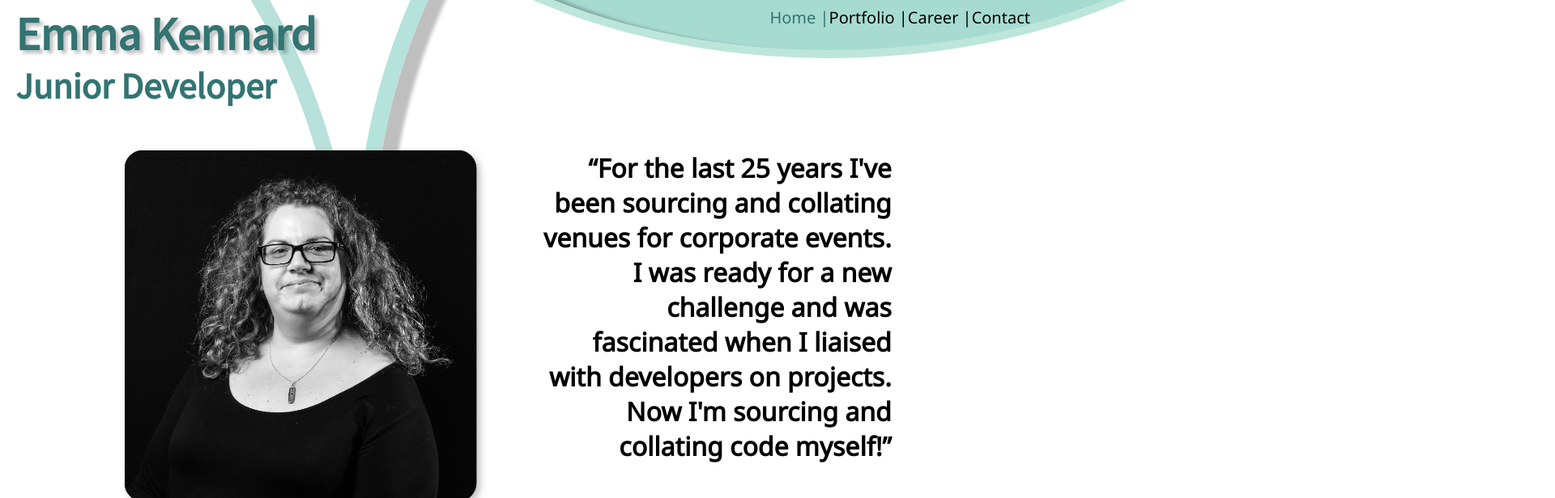
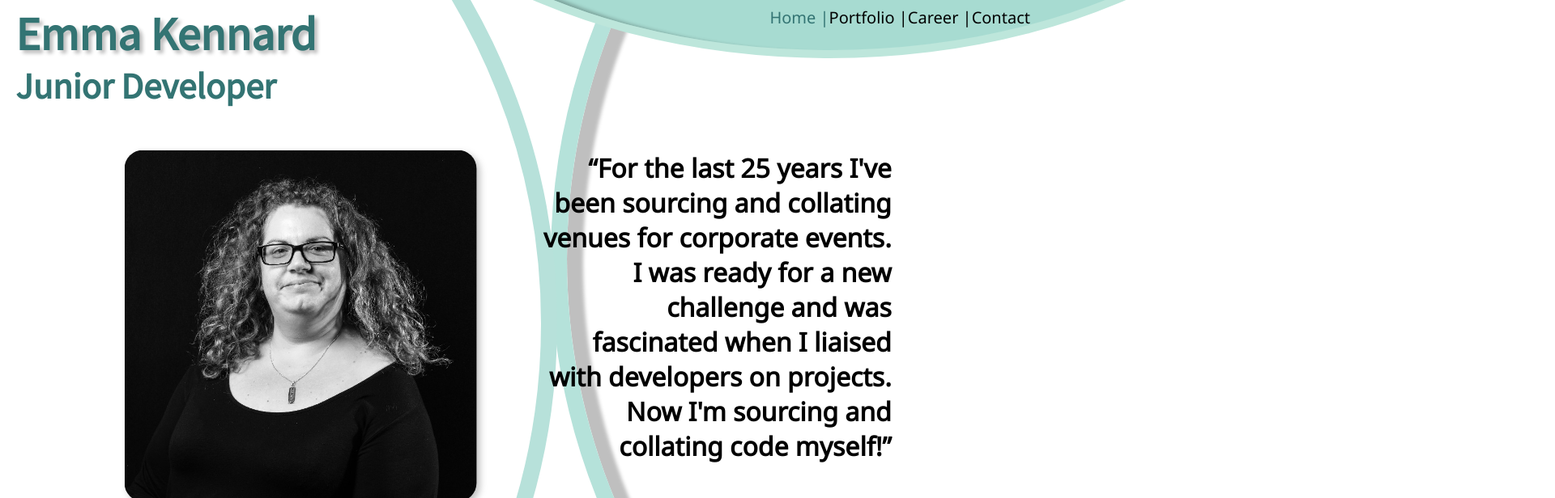
Before and after one commit to Elkennard/ek-portfolio, a React (Create React App) app in the folder portfolio/: page / in a window 1280 px wide. Shown: the top 616 px of the page at 81% size, 1920 px wide, since content can reach past the window. Built offline with nearby package versions, Linux system fonts and the light colour scheme.

Commit message:
used vmin on elispses, seems to be working better across devices

```diff
--- a/portfolio/src/App.css
+++ b/portfolio/src/App.css
@@ -81,7 +81,7 @@ nav {
   position: absolute;
   width: 200vmin;
   height: 200vmin;
-  left: -145vmin;
+  left: -114vmin;
   top: -50vmin;
 
   border: 20px solid #b7e1da;
@@ -96,7 +96,7 @@ nav {
   position: absolute;
   width: 200vmin;
   height: 200vmin;
-  left: 55vmin;
+  left: 85vmin;
   top: -60vmin;
 
   border: 20px solid #b5e2da;
```
